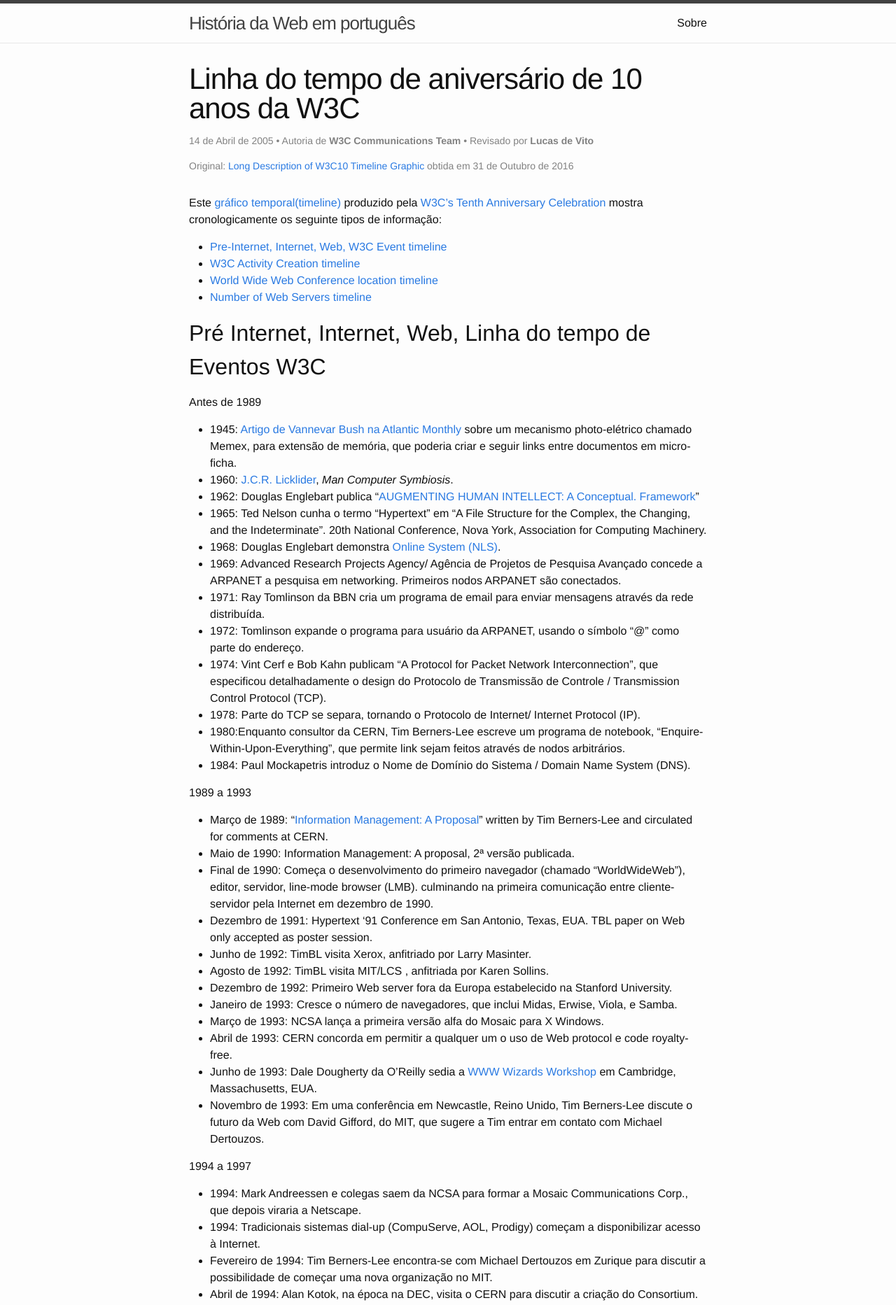
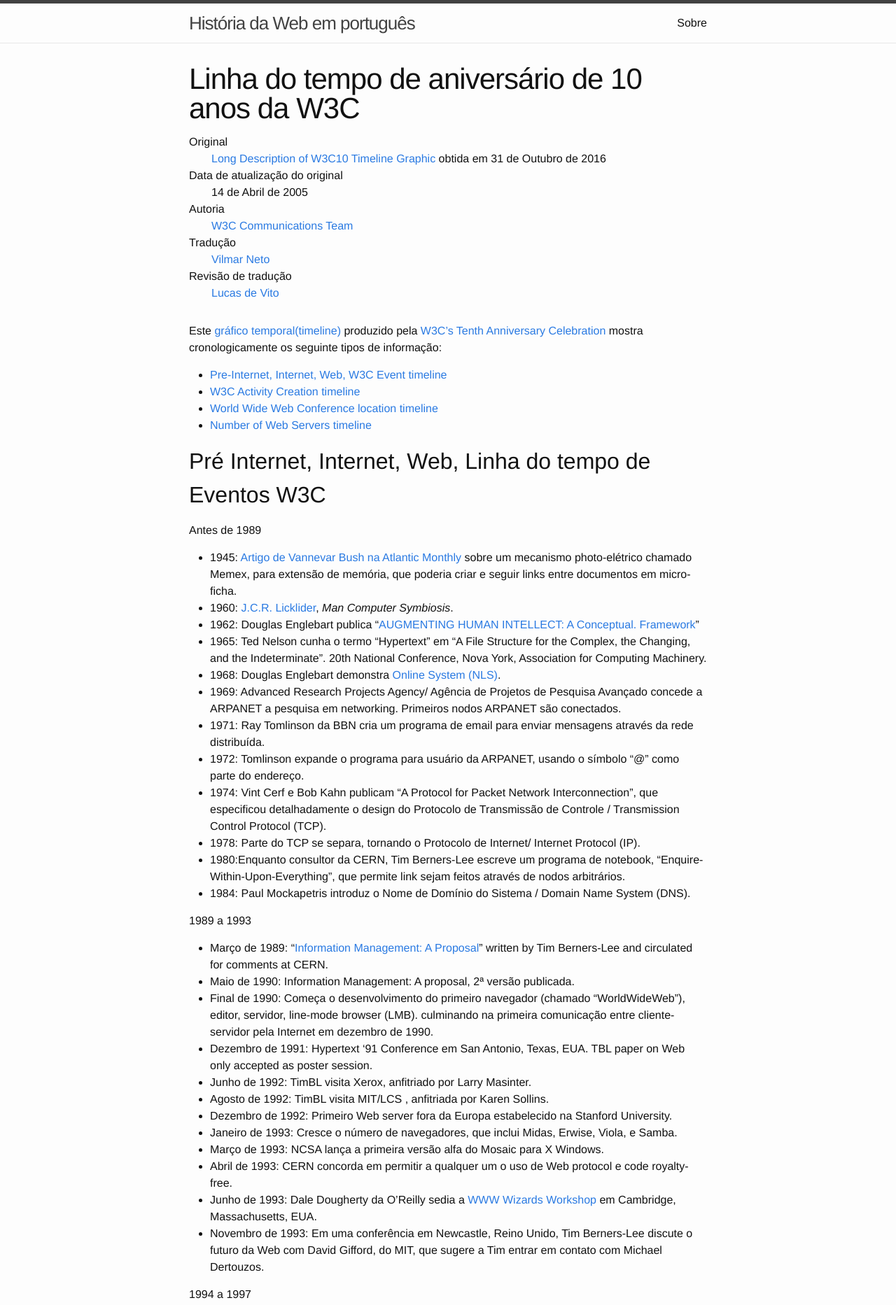
Before and after one commit to webiwg/historia-web-pt, a Jekyll site: the page built from w3c/w3c10/linha-do-tempo-aniversario-10-anos-w3c.md, in a window 1280 px wide. Shown: the top 1865 px of the page at 70% size. Built offline with Jekyll 4.4.1, drawn with Linux system fonts in a browser that asks for light colours.

Commit message:
#12: no layout translation, adicionado array de itens, e melhorado html  + autores  + tradutores  + revisores  + patrocinadores

```diff
--- a/_layouts/translation.html
+++ b/_layouts/translation.html
@@ -1,21 +1,71 @@
 ---
 layout: default
 ---
-<article class="post" itemscope itemtype="http://schema.org/BlogPosting">
+<article class="post" itemscope itemtype="http://schema.org/Article">
 
   <header class="post-header">
     <h1 class="post-title" itemprop="name headline">{{ page.title | escape }}</h1>
     <p class="post-meta">
-      <time datetime="{{ page.date | date_to_xmlschema }}" itemprop="datePublished">{% include date-portugues.html date=page.date %}</time>
-      {% if page.authors %} • Autoria de <strong itemprop="author" itemscope itemtype="http://schema.org/Person"><span itemprop="name">{{ page.authors }}</span></strong>{% endif %}
-      {% if page.translator %} • Traduzido por <strong>{{ page.translator }}</strong>{% endif %}
-      {% if page.reviewers %} • Revisado por <strong>{{ page.reviewers }}</strong>{% endif %}
-    </p>
-    {% if page.original %}
-    <p class="post-meta">Original: <a href="{{ page.original.link }}">{{ page.original.title }}</a> obtida em {% include date-portugues.html date=page.original.dateOfTranslation %}
+      <dl class="dl-meta">
+        {% if page.original %}
+        <dt>Original</dt>
+        <dd>
+          <a href="{{ page.original.link }}">{{ page.original.title }}</a> obtida em {% include date-portugues.html date=page.original.dateOfTranslation %}
+        <dd>
+        {% endif %}
+        <dt>Data de atualização do original</dt>
+        <dd><time datetime="{{ page.date | date_to_xmlschema }}" itemprop="datePublished">{% include date-portugues.html date=page.date %}</time></dd>
 
-    </p>
-    {% endif %}
+        {% if page.authors %}
+        <dt>Autoria</dt>
+        {% for author in page.authors %}
+        <dd>
+          <!--
+          @todo nem todos os autores são pessoas. Alterar no futuro esta marcação para permitir
+                organizações (fititnt, 2016-09-08 00:58)
+          -->
+          <span itemprop="author" itemscope itemtype="http://schema.org/Person">
+            <span itemprop="name"><a rel="author" href="{{ author.link }}">{{ author.name }}</a></span>
+          </span>
+        </dd>
+        {% endfor %}
+        {% endif %}
+        {% if page.sponsors %}
+          <!--
+          @todo estou tomando como base http://www.zakon.org/robert/internet/timeline/
+                especificamente "Zakon Group LLC and OpenConf". Devemos discutir mais a fundo isso
+                (fititnt, 2016-09-08 01:19)
+          -->
+        <dt>Patrocínio</dt>
+        {% for sponsor in page.sponsors %}
+        <dd>
+          <span itemprop="sponsor" itemscope itemtype="http://schema.org/Organization">
+            <span itemprop="name"><a href="{{ sponsor.link }}">{{ sponsor.name }}</a></span>
+          </span>
+        </dd>
+        {% endfor %}
+        {% endif %}
+        {% if page.translators %}
+        <dt>Tradução</dt>
+        {% for translator in page.translators %}
+        <dd>
+          <span itemprop="translator" itemscope itemtype="http://schema.org/Person">
+            <span itemprop="name"><a href="{{ translator.link }}">{{ translator.name }}</a></span>
+          </span>
+        </dd>
+        {% endfor %}
+        {% endif %}
+        {% if page.reviewers %}
+        <dt>Revisão de tradução</dt>
+        {% for reviewer in page.reviewers %}
+        <dd>
+          <span itemprop="translator" itemscope itemtype="http://schema.org/Person">
+            <span itemprop="name"><a href="{{ reviewer.link }}">{{ reviewer.name }}</a></span>
+          </span>
+        </dd>
+        {% endfor %}
+        {% endif %}
+      </dl>
   </header>
 
   <div class="post-content" itemprop="articleBody">
--- a/css/main.scss
+++ b/css/main.scss
@@ -60,3 +60,6 @@ $on-laptop:        800px;
   list-style-type: none;
   padding-right: 20px;
 }
+.dl-meta dd {
+  padding-left: 2em;
+}
```
Also changed, not shown: hobbes/linha-do-tempo-da-internet/index.md (+14 -3 lines), w3c/w3c10/linha-do-tempo-aniversario-10-anos-w3c.md (+14 -3 lines).
